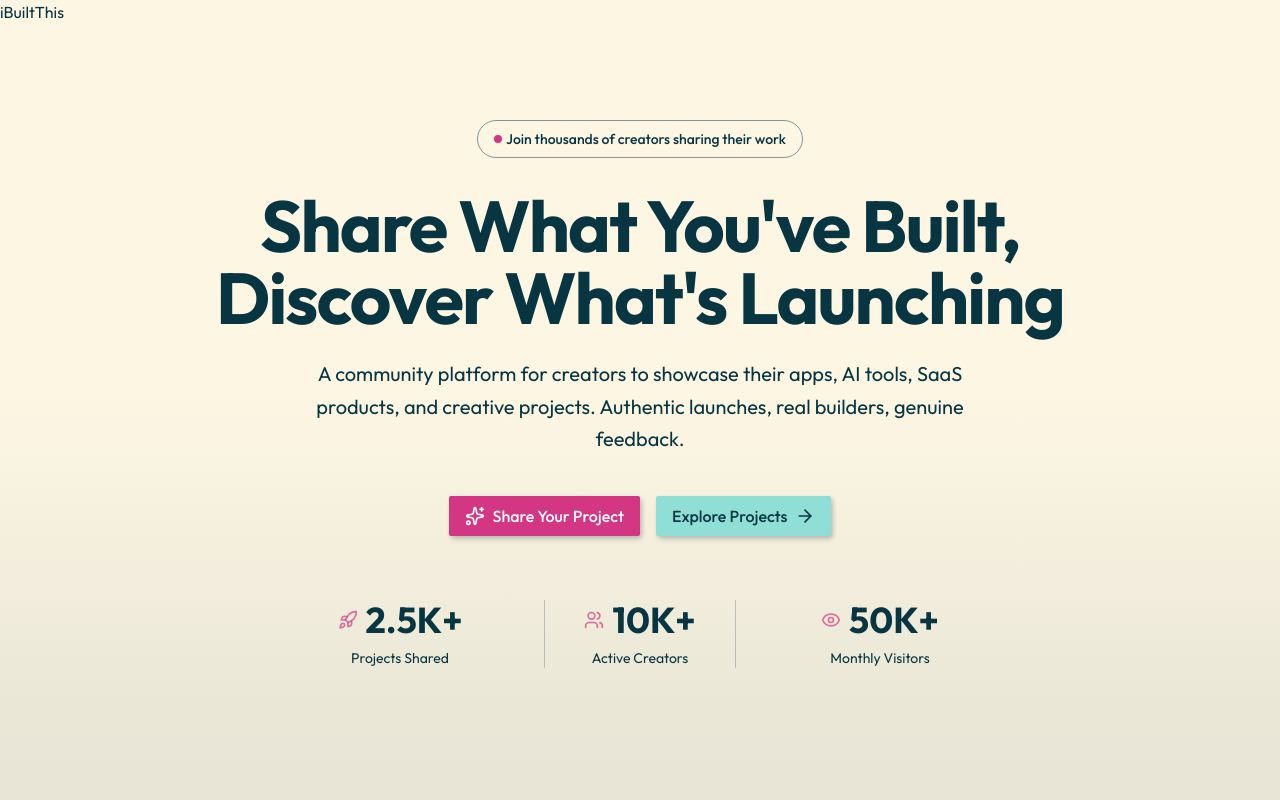
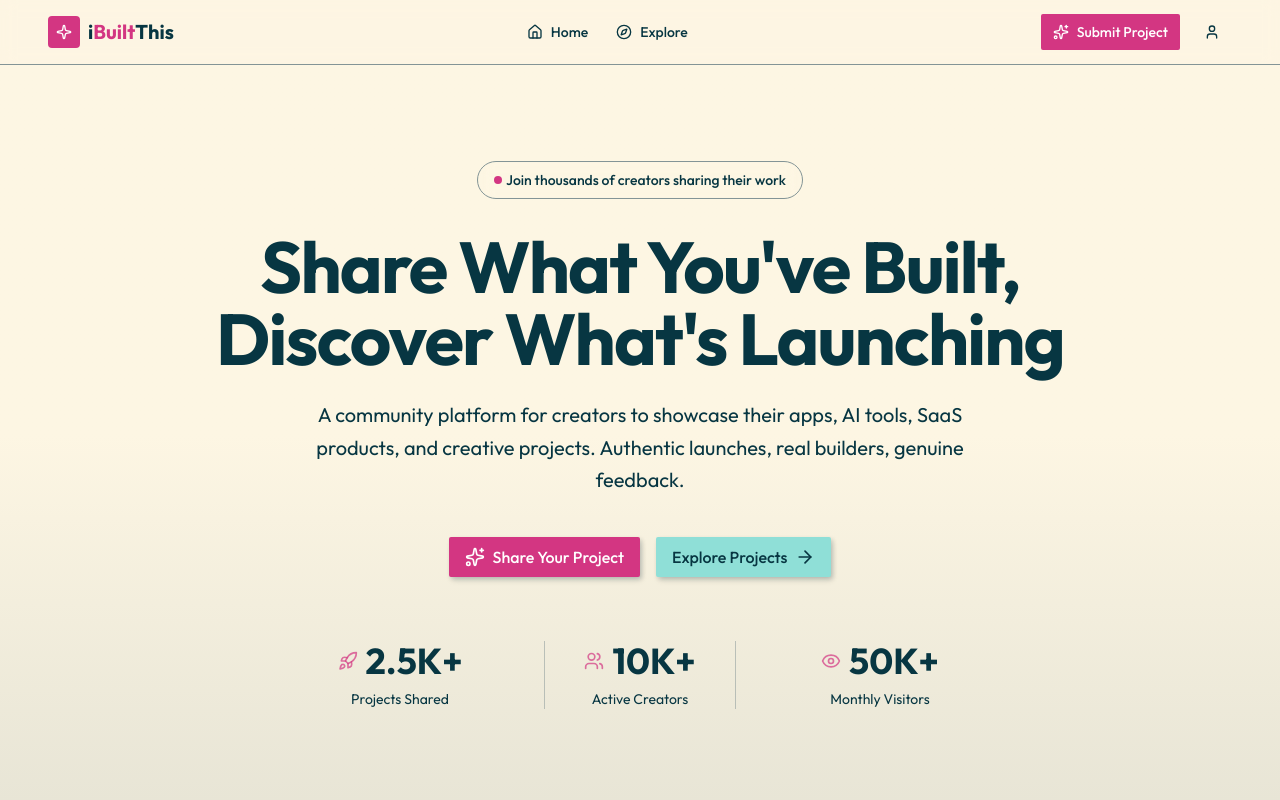
Before and after one commit to kanishkarajput205-collab/ibuiltthis, a Next.js app: page / in a window 1280 px wide. Shown: the top 800 px of the page. Built offline with nearby package versions, Linux system fonts and the light colour scheme.

Commit message:
Add header and footer

```diff
--- a/app/layout.tsx
+++ b/app/layout.tsx
@@ -1,6 +1,8 @@
 import type { Metadata } from "next";
 import { Outfit } from "next/font/google";
 import "./globals.css";
+import Header from "@/components/common/header";
+import Footer from "@/components/common/footer";
 
 const outfit = Outfit({ subsets: ["latin"] });
 
@@ -18,9 +20,9 @@
   return (
     <html lang="en">
       <body className={`${outfit.className} antialiased`}>
-        <header>iBuiltThis</header>
+        <Header />
         {children}
-        <footer>iBuiltThis Inc. All rights reserved.</footer>
+        <Footer />
       </body>
     </html>
   );
--- /dev/null
+++ b/components/common/footer.tsx
@@ -0,0 +1,7 @@
+export default function Footer() {
+  return (
+    <footer className="border-t bg-muted/20 py-12">
+      <div className="wrapper">iBuiltThis Inc. All rights reserved.</div>
+    </footer>
+  );
+}
--- /dev/null
+++ b/components/common/header.tsx
@@ -0,0 +1,72 @@
+import {
+  CompassIcon,
+  HomeIcon,
+  SparkleIcon,
+  SparklesIcon,
+  UserIcon,
+} from "lucide-react";
+import Link from "next/link";
+import { Button } from "../ui/button";
+
+const Logo = () => {
+  return (
+    <Link href="/" className="flex items-center gap-2 group">
+      <div className="size-8 rounded-lg bg-primary flex items-center justify-center">
+        <SparkleIcon className="size-4 text-primary-foreground" />
+      </div>
+      <span className="text-xl font-bold">
+        i<span className="text-primary">Built</span>This
+      </span>
+    </Link>
+  );
+};
+export default function Header() {
+  const isSignedIn = true;
+  return (
+    <header className="sticky top-0 z-50 border-b bg-background/95 backdrop-blur supports-backdrop-filter:bg-background/60">
+      <div className="wrapper px-12">
+        <div className="flex h-16 items-center justify-between">
+          <Logo />
+          <nav className="flex items-center gap-1">
+            <Link
+              href="/"
+              className="flex items-center gap-2 px-3 py-2 text-sm font-medium text-muted-foreground hover:text-foreground transition-colors hover:bg-muted/50"
+            >
+              <HomeIcon className="size-4" />
+              <span>Home</span>
+            </Link>
+            <Link
+              href="/explore"
+              className="flex items-center gap-2 px-3 py-2 text-sm font-medium text-muted-foreground hover:text-foreground transition-colors hover:bg-muted/50"
+            >
+              <CompassIcon className="size-4" />
+              <span>Explore</span>
+            </Link>
+          </nav>
+
+          <div className="flex items-center gap-3">
+            {isSignedIn ? (
+              <>
+                <Button asChild>
+                  <Link href="/submit">
+                    <SparklesIcon className="size-4" />
+                    Submit Project
+                  </Link>
+                </Button>
+                {/** Clerk User */}
+                <Button variant={"ghost"}>
+                  <UserIcon className="size-4" />
+                </Button>
+              </>
+            ) : (
+              <>
+                <Button variant="ghost">Sign In</Button>
+                <Button>Sign Up</Button>
+              </>
+            )}
+          </div>
+        </div>
+      </div>
+    </header>
+  );
+}
```
